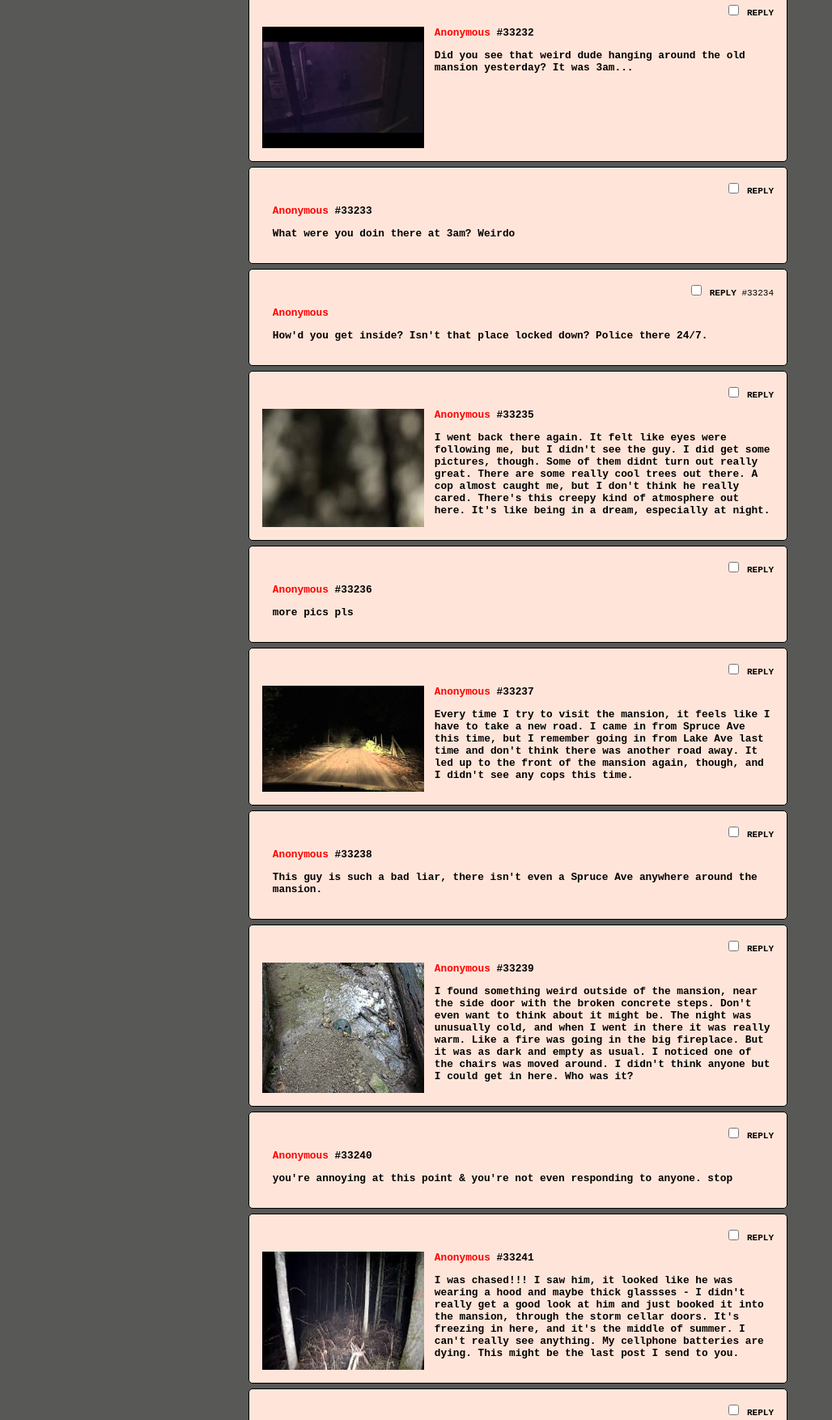
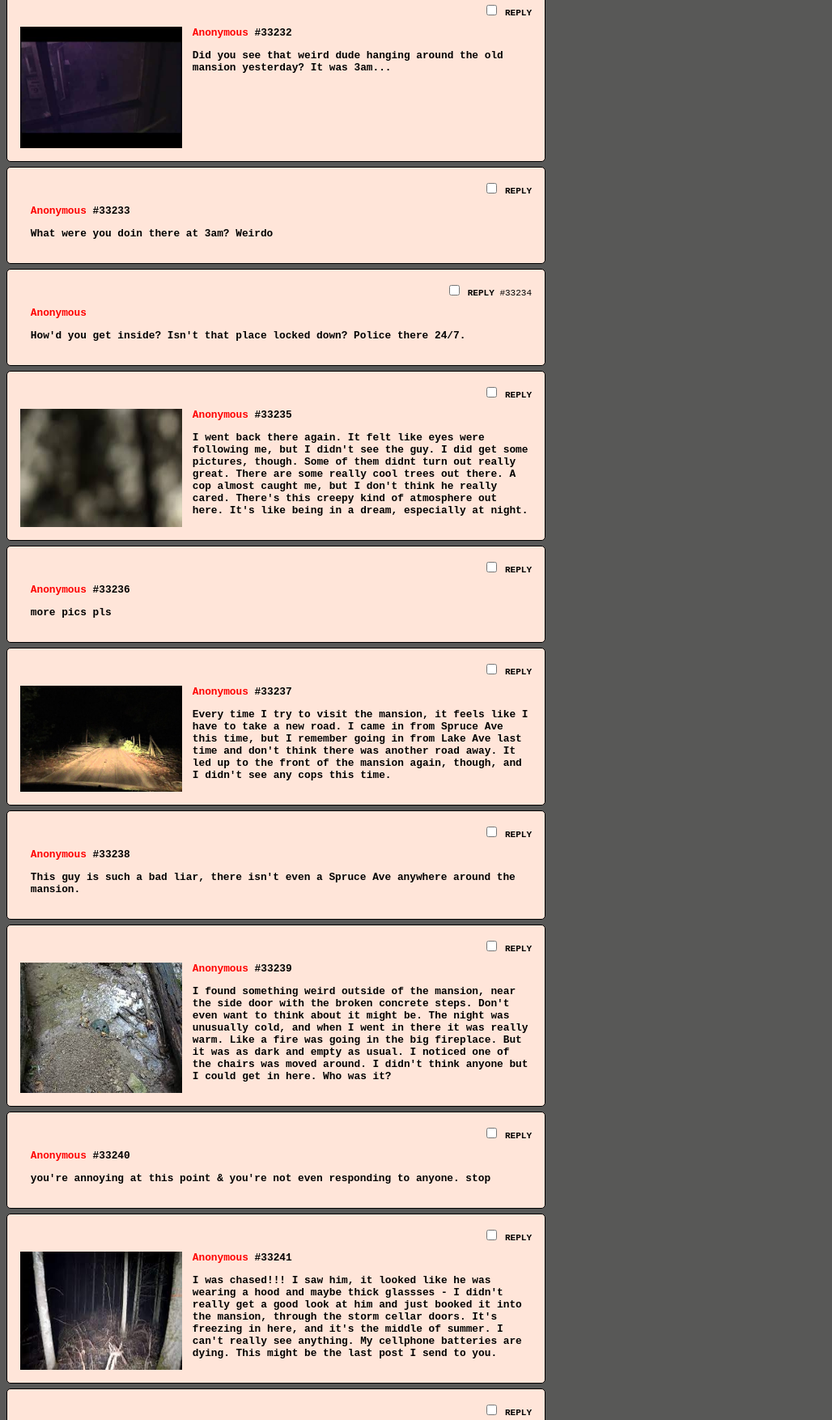
Before and after one commit to LaunchCodeAllhubs/js-assignment-4-html-me-something-multiplesnakes, a website: page index.html in a window 1280 px wide. Shown: the part 122-1876 px from the top of the page at 81% size, without its empty margins (0-1028 px from the left). Drawn offline with Linux system fonts and the light colour scheme.

Commit message:
final fixes

```diff
--- a/index.html
+++ b/index.html
@@ -1,53 +1,133 @@
 <!DOCTYPE html>
 <html>
-   <head><link rel="stylesheet" type="text/css" href="styles.css">
+
+<head>
+   <link rel="stylesheet" type="text/css" href="styles.css">
 </head>
+
 <body>
-      <center>
-         <header id="outside"><div id="mainHeading">Blankhorst Board</div><subtitle>For enthusiasts of the haunted Blankhorst Mansion</subtitle><div id="newthread">New Thread</div></header>
    <main>
-          <article class="chanout"><section><div class="chantop"> <input type="checkbox"></input> <b>REPLY</b> </div><div style="display: flex;"><img src="images/pic1.jpg" width="200"> <div class="chanin"><b>Anonymous </b>#33232<p>
-            <p>Did you see that weird dude hanging around the old mansion yesterday? It was 3am...</p></div></div></section></article>
+      <header id="outside">
+         <div id="mainHeading">Blankhorst Board</div>
+         <subtitle>For enthusiasts of the haunted Blankhorst Mansion</subtitle>
+         <div id="newthread">New Thread</div>
+      </header>
 
-          <article class="chanout"><section><div class="chantop"> <input type="checkbox"></input> <b>REPLY</b> </div><div class="chanin"><b>Anonymous</b> #33233<p>
-       What were you doin there at 3am? Weirdo</div></section></article>
+      <article class="chanout">
+         <div class="chantop"> <input type="checkbox"></input> <b>REPLY</b> </div>
+         <div style="display: flex;"><img src="images/pic1.jpg" width="200">
+            <div class="chanin"><b>Anonymous </b>#33232<p>
+               Did you see that weird dude hanging around the old mansion yesterday? It was 3am...
+            </div>
+         </div>
+      </article>
 
-        <article class="chanout"><section><div class="chantop"> <input type="checkbox"></input> <b>REPLY</b> #33234</div><div class="chanin"><b>Anonymous</b><p>
-       How'd you get inside? Isn't that place locked down? Police there 24/7.</div></section></article>
+      <article class="chanout">
+         <div class="chantop"> <input type="checkbox"></input> <b>REPLY</b> </div>
+         <div class="chanin"><b>Anonymous</b> #33233<p>
+               What were you doin there at 3am? Weirdo</div>
+      </article>
 
-       <article class="chanout"><section><div class="chantop"> <input type="checkbox"></input> <b>REPLY</b> </div><div style="display: flex;"><img src="images/pic2.jpg" width="200"><div class="chanin"><b>Anonymous</b> #33235<p>
-       <p>I went back there again. It felt like eyes were following me, but I didn't see the guy. I did get some pictures, though. Some of them didnt turn out really great. There are some really cool trees out there. A cop almost caught me, but I don't think he really cared. There's this creepy kind of atmosphere out here. It's like being in a dream, especially at night.</p></div></div></section></article>
+      <article class="chanout">
+         <div class="chantop"> <input type="checkbox"></input> <b>REPLY</b> #33234</div>
+         <div class="chanin"><b>Anonymous</b>
+            <p>
+               How'd you get inside? Isn't that place locked down? Police there 24/7.
+         </div>
+      </article>
 
-       <article class="chanout"><section><div class="chantop"> <input type="checkbox"></input> <b>REPLY</b> </div><div class="chanin"><b>Anonymous</b> #33236<p>
-       <p>more pics pls</p></div></section></article>
+      <article class="chanout">
+         <div class="chantop"> <input type="checkbox"></input> <b>REPLY</b> </div>
+         <div style="display: flex;"><img src="images/pic2.jpg" width="200">
+            <div class="chanin"><b>Anonymous</b> #33235<p>
+               I went back there again. It felt like eyes were following me, but I didn't see the guy. I did
+                  get some pictures, though. Some of them didnt turn out really great. There are some really cool
+                  trees out there. A cop almost caught me, but I don't think he really cared. There's this creepy
+                  kind of atmosphere out here. It's like being in a dream, especially at night.
+            </div>
+         </div>
+      </article>
 
-       <article class="chanout"><section><div class="chantop"> <input type="checkbox"></input> <b>REPLY</b> </div><div style="display: flex;"><img src="images/pic3.jpg" width="200"><div class="chanin"><b>Anonymous</b> #33237<p>
-       <p>Every time I try to visit the mansion, it feels like I have to take a new road. I came in from Spruce Ave this time, but I remember going in from Lake Ave last time and don't think there was another road away. It led up to the front of the mansion again, though, and I didn't see any cops this time.</p></div></div></section></article>
+      <article class="chanout">
+         <div class="chantop"> <input type="checkbox"></input> <b>REPLY</b> </div>
+         <div class="chanin"><b>Anonymous</b> #33236<p>
+            more pics pls
+         </div>
+      </article>
 
-       <article class="chanout"><section><div class="chantop"> <input type="checkbox"></input> <b>REPLY</b> </div><div class="chanin"><b>Anonymous</b> #33238<p>
-       This guy is such a bad liar, there isn't even a Spruce Ave anywhere around the mansion. </div></section></article>
+      <article class="chanout">
+         <div class="chantop"> <input type="checkbox"></input> <b>REPLY</b> </div>
+         <div style="display: flex;"><img src="images/pic3.jpg" width="200">
+            <div class="chanin"><b>Anonymous</b> #33237<p>
+               Every time I try to visit the mansion, it feels like I have to take a new road. I came in from
+                  Spruce Ave this time, but I remember going in from Lake Ave last time and don't think there was
+                  another road away. It led up to the front of the mansion again, though, and I didn't see any
+                  cops this time.
+            </div>
+         </div>
+      </article>
 
-       <article class="chanout"><section><div class="chantop"> <input type="checkbox"></input> <b>REPLY</b> </div><div style="display: flex;"><img src="images/pic4.jpg" width="200"><div class="chanin"><b>Anonymous</b> #33239<p>
-       I found something weird outside of the mansion, near the side door with the broken concrete steps. Don't even want to think about it might be. The night was unusually cold, and when I went in there it was really warm. Like a fire was going in the big fireplace. But it was as dark and empty as usual. I noticed one of the chairs was moved around. I didn't think anyone but I could get in here. Who was it? </div></div></section></article>
+      <article class="chanout">
+         <div class="chantop"> <input type="checkbox"></input> <b>REPLY</b> </div>
+         <div class="chanin"><b>Anonymous</b> #33238<p>
+               This guy is such a bad liar, there isn't even a Spruce Ave anywhere around the mansion. </div>
+      </article>
 
-       <article class="chanout"><section><div class="chantop"> <input type="checkbox"></input> <b>REPLY</b> </div><div class="chanin"><b>Anonymous</b> #33240<p>
-       you're annoying at this point &amp; you're not even responding to anyone. stop</div></section></article>
+      <article class="chanout">
+         <div class="chantop"> <input type="checkbox"></input> <b>REPLY</b> </div>
+         <div style="display: flex;"><img src="images/pic4.jpg" width="200">
+            <div class="chanin"><b>Anonymous</b> #33239<p>
+                  I found something weird outside of the mansion, near the side door with the broken concrete
+                  steps. Don't even want to think about it might be. The night was unusually cold, and when I went
+                  in there it was really warm. Like a fire was going in the big fireplace. But it was as dark and
+                  empty as usual. I noticed one of the chairs was moved around. I didn't think anyone but I could
+                  get in here. Who was it? </div>
+         </div>
+      </article>
 
-       <article class="chanout"><section><div class="chantop"> <input type="checkbox"></input> <b>REPLY</b> </div><div style="display: flex;"><img src="images/pic5.jpg" width="200"><div class="chanin"><b>Anonymous</b> #33241<p>
-       I was chased!!! I saw him, it looked like he was wearing a hood and maybe thick glassses - I didn't really get a good look at him and just booked it into the mansion, through the storm cellar doors. It's freezing in here, and it's the middle of summer. I can't really see anything. My cellphone batteries are dying. This might be the last post I send to you.</div></div></section></article>
+      <article class="chanout">
+         <div class="chantop"> <input type="checkbox"></input> <b>REPLY</b> </div>
+         <div class="chanin"><b>Anonymous</b> #33240<p>
+               you're annoying at this point &amp; you're not even responding to anyone. stop</div>
+      </article>
 
-       <div class="chanout"><div class="chantop"> <input type="checkbox"></input> <b>REPLY</b> </div><div class="chanin"><b>Anonymous</b> #33242<p>
-       WtF are you talking about I've been to that house so many times, those cellar doors are always locked!! there's no way to get in</div></div>
+      <article class="chanout">
+         <div class="chantop"> <input type="checkbox"></input> <b>REPLY</b> </div>
+         <div style="display: flex;"><img src="images/pic5.jpg" width="200">
+            <div class="chanin"><b>Anonymous</b> #33241<p>
+                  I was chased!!! I saw him, it looked like he was wearing a hood and maybe thick glassses - I
+                  didn't really get a good look at him and just booked it into the mansion, through the storm
+                  cellar doors. It's freezing in here, and it's the middle of summer. I can't really see anything.
+                  My cellphone batteries are dying. This might be the last post I send to you.</div>
+         </div>
+      </article>
 
-       <div class="chanout"><div class="chantop"> <input type="checkbox"></input> <b>REPLY</b> </div><div class="chanin"><b>Anonymous</b> #33243<p>
-       how are you uploading pictures locked inside the house?</div></div>
+      <div class="chanout">
+         <div class="chantop"> <input type="checkbox"></input> <b>REPLY</b> </div>
+         <div class="chanin"><b>Anonymous</b> #33242<p>
+               WtF are you talking about I've been to that house so many times, those cellar doors are always
+               locked!! there's no way to get in</div>
+      </div>
 
-         <div class="chanout"><div class="chantop"> <input type="checkbox"></input> <b>REPLY</b> </div><div style="display: flex;"><img src="images/pic1.jpg" width="200"> <div class="chanin"><b>Anonymous </b>#33244<p>
-            <div id="testP" class="funParagraph"> Did you see that weird dude hanging around the old mansion yesterday? It was 3am...</div></div></div></div>
+      <div class="chanout">
+         <div class="chantop"> <input type="checkbox"></input> <b>REPLY</b> </div>
+         <div class="chanin"><b>Anonymous</b> #33243<p>
+               how are you uploading pictures locked inside the house?</div>
+      </div>
 
+      <div class="chanout">
+         <div class="chantop"> <input type="checkbox"></input> <b>REPLY</b> </div>
+         <div style="display: flex;"><img src="images/pic1.jpg" width="200">
+            <div class="chanin"><b>Anonymous </b>#33244<p>
+               <div id="testP" class="funParagraph"> Did you see that weird dude hanging around the old mansion
+                  yesterday? It was 3am...</div>
             </div>
+         </div>
+      </div>
+
+
    </main>
-       </center>
    <footer>This page hosted by GeoCities.</footer>
 </body>
+
 </html>
```
Also changed, not shown: 1 other file. Lines whose indentation alone changed are shown as unchanged.
